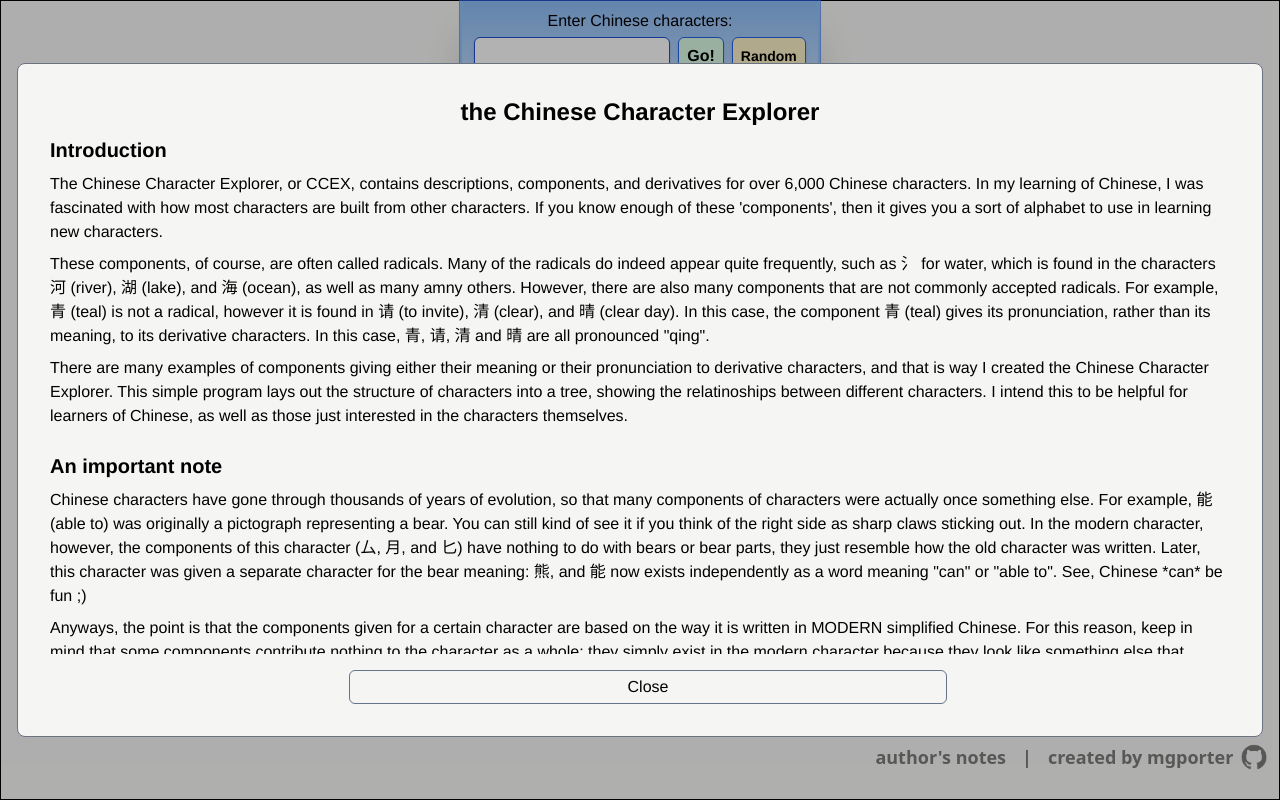
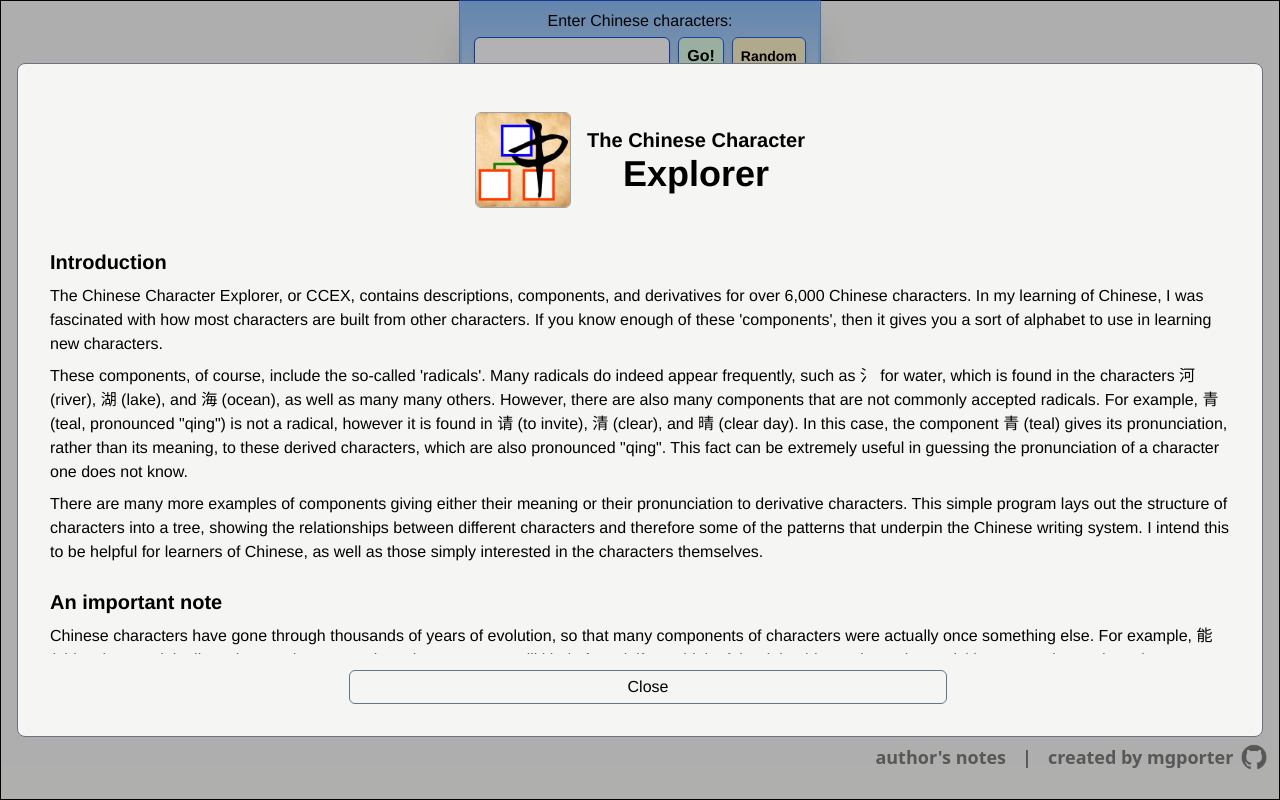
Before and after one commit to mgporter/ccex, a React (Vite) app: page / in a window 1280 px wide. Both pictures are taken after a click on the link "author's notes". Built offline with nearby package versions, Linux system fonts and the light colour scheme.

Commit message:
overflow scroll none and other author's note page improvements

```diff
--- a/index.html
+++ b/index.html
@@ -5,7 +5,7 @@
     <link rel="preconnect" href="https://fonts.googleapis.com">
     <link rel="preconnect" href="https://fonts.gstatic.com" crossorigin>
     <link href="https://fonts.googleapis.com/css2?family=Noto+Serif+SC:wght@200..900&display=swap" rel="stylesheet">
-    <!-- <link rel="icon" type="image/svg+xml" href="/vite.svg" /> -->
+    <link rel="icon" type="image/png" href="/ccex-favicon.png" />
     <meta name="viewport" content="width=device-width, initial-scale=1.0" />
     <title>Chinese Character Explorer</title>
   </head>
--- a/src/Components/AppInfoBox.tsx
+++ b/src/Components/AppInfoBox.tsx
@@ -44,18 +44,24 @@ function AuthorsNotes({ closeAction }: { closeAction: () => void}) {
     <div className="flex flex-col p-8 pr-4
       lg:p-4">
       <DynamicScrollDiv
-        className="flex flex-col gap-2 overflow-y-auto pr-4"
+        className="flex flex-col gap-2 overflow-y-auto pr-4 overscroll-none"
         container={appContainer.current}
         maxHeightPercent={70}
       >
-        <h1 className="text-center text-2xl font-bold">the Chinese Character Explorer</h1>
+        <div className="flex justify-center gap-4 items-center mb-8 mt-4">
+          <img src="ccex-favicon-lg.jpg" className="size-24 rounded-md border border-slate-400" />
+          <div>
+            <h1 className="text-center text-xl font-bold">The Chinese Character</h1>
+            <h1 className="text-center text-4xl font-bold">Explorer</h1>
+          </div>
+        </div>
         <h5 className="text-xl font-bold">Introduction</h5>
         <p>The Chinese Character Explorer, or CCEX, contains descriptions, components, and derivatives for over 6,000 Chinese characters. In my learning of Chinese, I was fascinated with how most characters are built from other characters. If you know enough of these 'components', then it gives you a sort of alphabet to use in learning new characters.</p>
-        <p>These components, of course, are often called radicals. Many of the radicals do indeed appear quite frequently, such as 氵 for water, which is found in the characters 河 (river), 湖 (lake), and 海 (ocean), as well as many amny others. However, there are also many components that are not commonly accepted radicals. For example, 青 (teal) is not a radical, however it is found in 请 (to invite), 清 (clear), and 晴 (clear day). In this case, the component 青 (teal) gives its pronunciation, rather than its meaning, to its derivative characters. In this case, 青, 请, 清 and 晴 are all pronounced "qing".</p>
-        <p>There are many examples of components giving either their meaning or their pronunciation to derivative characters, and that is way I created the Chinese Character Explorer. This simple program lays out the structure of characters into a tree, showing the relatinoships between different characters. I intend this to be helpful for learners of Chinese, as well as those just interested in the characters themselves.</p>
+        <p>These components, of course, include the so-called 'radicals'. Many radicals do indeed appear frequently, such as 氵 for water, which is found in the characters 河 (river), 湖 (lake), and 海 (ocean), as well as many many others. However, there are also many components that are not commonly accepted radicals. For example, 青 (teal, pronounced "qing") is not a radical, however it is found in 请 (to invite), 清 (clear), and 晴 (clear day). In this case, the component 青 (teal) gives its pronunciation, rather than its meaning, to these derived characters, which are also pronounced "qing". This fact can be extremely useful in guessing the pronunciation of a character one does not know.</p>
+        <p>There are many more examples of components giving either their meaning or their pronunciation to derivative characters. This simple program lays out the structure of characters into a tree, showing the relationships between different characters and therefore some of the patterns that underpin the Chinese writing system. I intend this to be helpful for learners of Chinese, as well as those simply interested in the characters themselves.</p>
         <h5 className="text-xl font-bold mt-4">An important note</h5>
-        <p>Chinese characters have gone through thousands of years of evolution, so that many components of characters were actually once something else. For example, 能 (able to) was originally a pictograph representing a bear. You can still kind of see it if you think of the right side as sharp claws sticking out. In the modern character, however, the components of this character (厶, 月, and 匕) have nothing to do with bears or bear parts, they just resemble how the old character was written. Later, this character was given a separate character for the bear meaning: 熊, and 能 now exists independently as a word meaning "can" or "able to". See, Chinese *can* be fun ;)</p>
-        <p>Anyways, the point is that the components given for a certain character are based on the way it is written in MODERN simplified Chinese. For this reason, keep in mind that some components contribute nothing to the character as a whole: they simply exist in the modern character because they look like something else that historically made up that character. The main reason for this is that the purpose of the program is to aid in people learning the read the language, rather than teach them the etymology of the characters. An additional reason is that I would like to include this information, but it's a lot of work to do for every character.</p>
+        <p>Chinese characters have gone through thousands of years of evolution, so that many components of characters were actually once something else. For example, 能 (able to) was originally a pictograph representing a bear. You can still kind of see it if you think of the right side as sharp claws sticking out. In the modern character, this character is made of the components 厶 (no meaning), 月 (month or meat), and 匕 (knife). Needless to say, these components are not related to the original character in any way. Be weary of finding meaning where there isn't any; sometimes components were chosen simply because they resemble how a character was originally written, as is the case here. Later, this particular character was given a separate character for the bear meaning: 熊, and 能 now exists independently as a word meaning "can" or "able to". See, Chinese *can* be fun ;)</p>
+        <p>Anyways, the point is that the components for any given character here are based on the way it is written in MODERN simplified Chinese. For this reason, keep in mind that some components contribute nothing to the character as a whole: they simply exist in the modern character because they look like something else that historically made up that character. The main reason this program is set up this way is that its purpose is to aid Chinese learners in identifying and writing characters as they are written now, rather than to teach people about the etymology of the characters. An additional reason is that I would like to include this information, but it's a lot of work to do for every character.</p>
         <h5 className="text-xl font-bold mt-4">Some technical details</h5>
         <p>CCEX is built in React as a frontend, which communicates through a REST api to a backend .NET application running on an AWS instance. That in turn is backed by a PostgreSQL database running in an AWS RDS instance.</p>
         <p>Enjoy!</p>
--- a/src/Components/CloseButton.tsx
+++ b/src/Components/CloseButton.tsx
@@ -17,7 +17,7 @@ export function CloseButton({ callback, className, xClassName }: CloseButtonProp
         xmlns="http://www.w3.org/2000/svg">
         <path
           d="M 38.409207,38.606352 2.4548175,2.4404616 m 0,36.1658904 L 38.409207,2.4404616"
-          stroke-width="6" />
+          strokeWidth="6" />
       </svg>
     </Button>
   )
--- a/src/index.css
+++ b/src/index.css
@@ -3,7 +3,7 @@
 @tailwind utilities;
 
 /* Change Autocomplete styles in Chrome*/
-input:-webkit-autofill,
+/* input:-webkit-autofill,
 input:-webkit-autofill:hover,
 input:-webkit-autofill:focus,
 textarea:-webkit-autofill,
@@ -13,12 +13,7 @@ select:-webkit-autofill,
 select:-webkit-autofill:hover,
 select:-webkit-autofill:focus {
 
-  /* transition: background-color 5000s ease-in-out 0s;
-  -webkit-text-fill-color: black;
-  -webkit-text-stroke-color: black;
-  caret-color: black; */
-
-}
+} */
 
 :root {
   font-family: Helvetica, Inter, system-ui, Avenir, Arial, sans-serif;
```
Also changed, not shown: public/ccex-favicon-lg.jpg (added), public/ccex-favicon.png (added).
